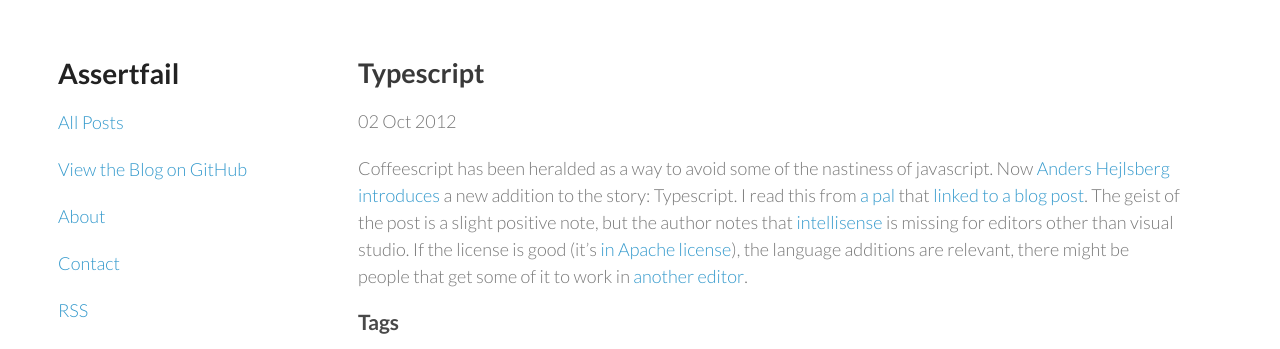
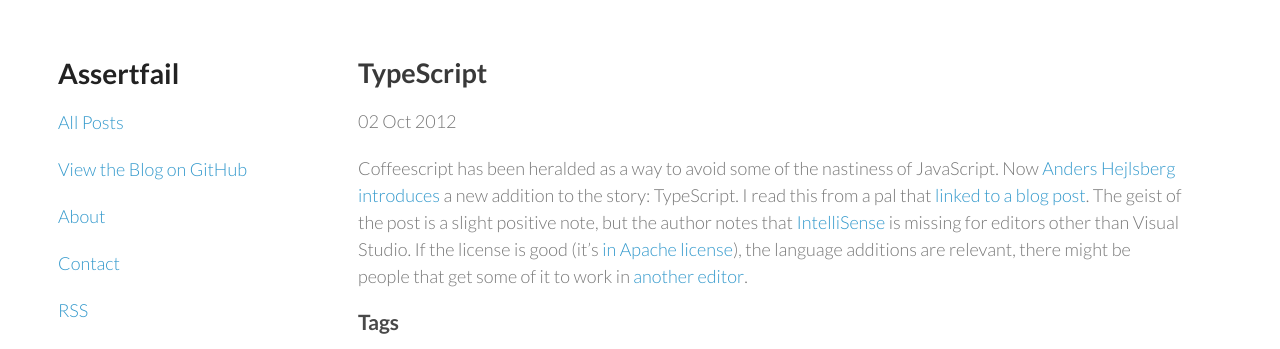
Before and after one commit to wallymathieu/assertfail, a Jekyll site: the page built from _posts/2012-10-02-typescript.markdown, in a window 1280 px wide. Shown: the top 349 px of the page. Built offline with Jekyll 4.4.1, drawn with Linux system fonts in a browser that asks for light colours; nearby versions of some CDN libraries; some of the changed lines change nothing that is shown.

Commit message:
Update 2012-10-02-typescript.markdown

```diff
--- a/_posts/2012-10-02-typescript.markdown
+++ b/_posts/2012-10-02-typescript.markdown
@@ -1,9 +1,8 @@
 ---
 layout: post
-title:  "Typescript"
+title:  "TypeScript"
 date: 2012-10-02T21:38:00+02:00
 tags: visual_studio javascript
 ---
 
-Coffeescript has been heralded as a way to avoid some of the nastiness of javascript. Now <a href="http://channel9.msdn.com/posts/Anders-Hejlsberg-Introducing-TypeScript">Anders Hejlsberg introduces</a> a new addition to the story: Typescript. I read this from <a href="https://plus.google.com/102595450120395672452/posts">a pal</a> that <a href="http://tirania.org/blog/archive/2012/Oct-01.html">linked to a blog post</a>. The geist of the post is a slight positive note, but the author notes that <a href="http://en.wikipedia.org/wiki/IntelliSense">intellisense</a> is missing for editors other than visual studio. If the license is good (it's <a href="http://typescript.codeplex.com/license">in Apache license</a>), the language additions are relevant, there might be people that get some of it to work in <a href="http://blogs.msdn.com/b/interoperability/archive/2012/10/01/sublime-text-vi-emacs-typescript-enabled.aspx">another editor</a>.
-<div style="clear: both;"></div>
+Coffeescript has been heralded as a way to avoid some of the nastiness of JavaScript. Now [Anders Hejlsberg introduces](http://channel9.msdn.com/posts/Anders-Hejlsberg-Introducing-TypeScript) a new addition to the story: TypeScript. I read this from a pal that [linked to a blog post](http://tirania.org/blog/archive/2012/Oct-01.html). The geist of the post is a slight positive note, but the author notes that [IntelliSense](http://en.wikipedia.org/wiki/IntelliSense) is missing for editors other than Visual Studio. If the license is good (it's [in Apache license](http://typescript.codeplex.com/license)), the language additions are relevant, there might be people that get some of it to work in [another editor](http://blogs.msdn.com/b/interoperability/archive/2012/10/01/sublime-text-vi-emacs-typescript-enabled.aspx).
```
